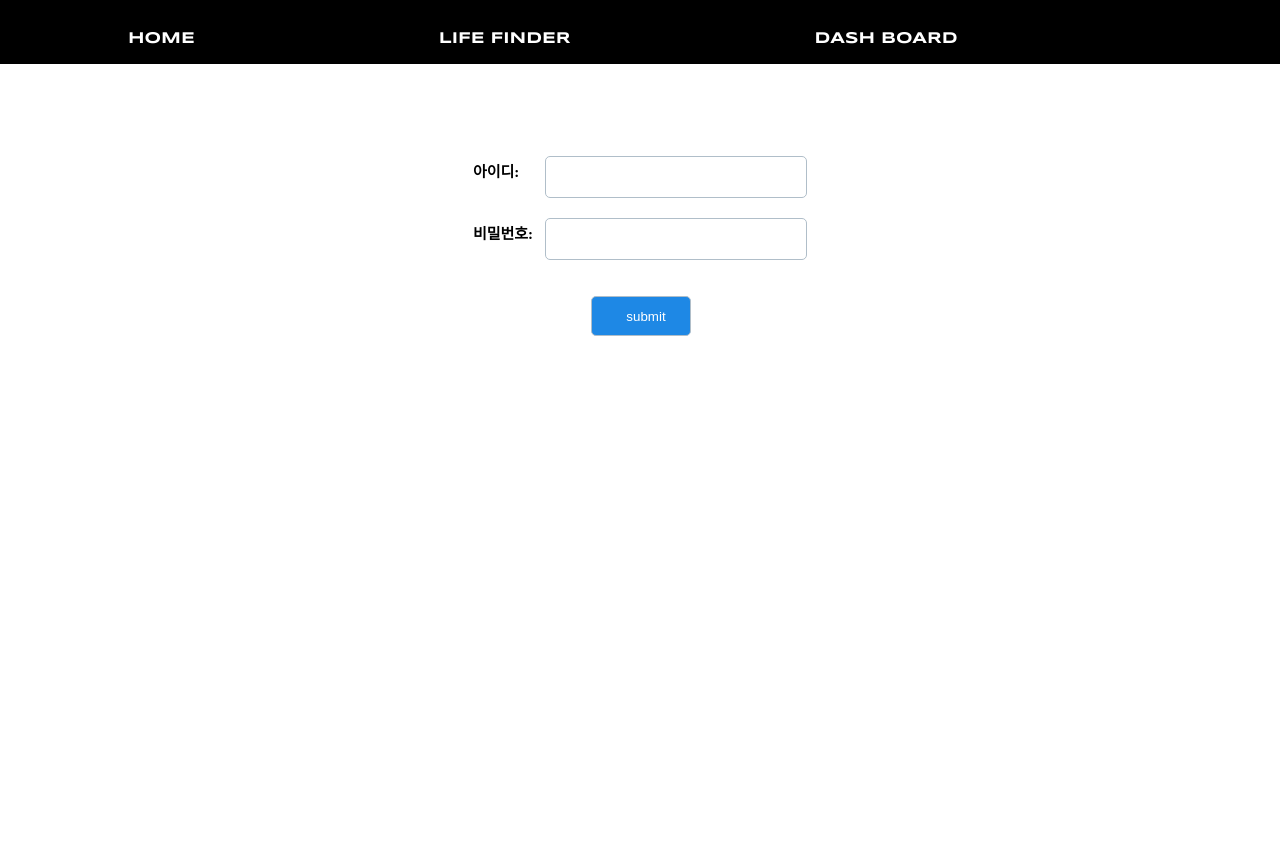
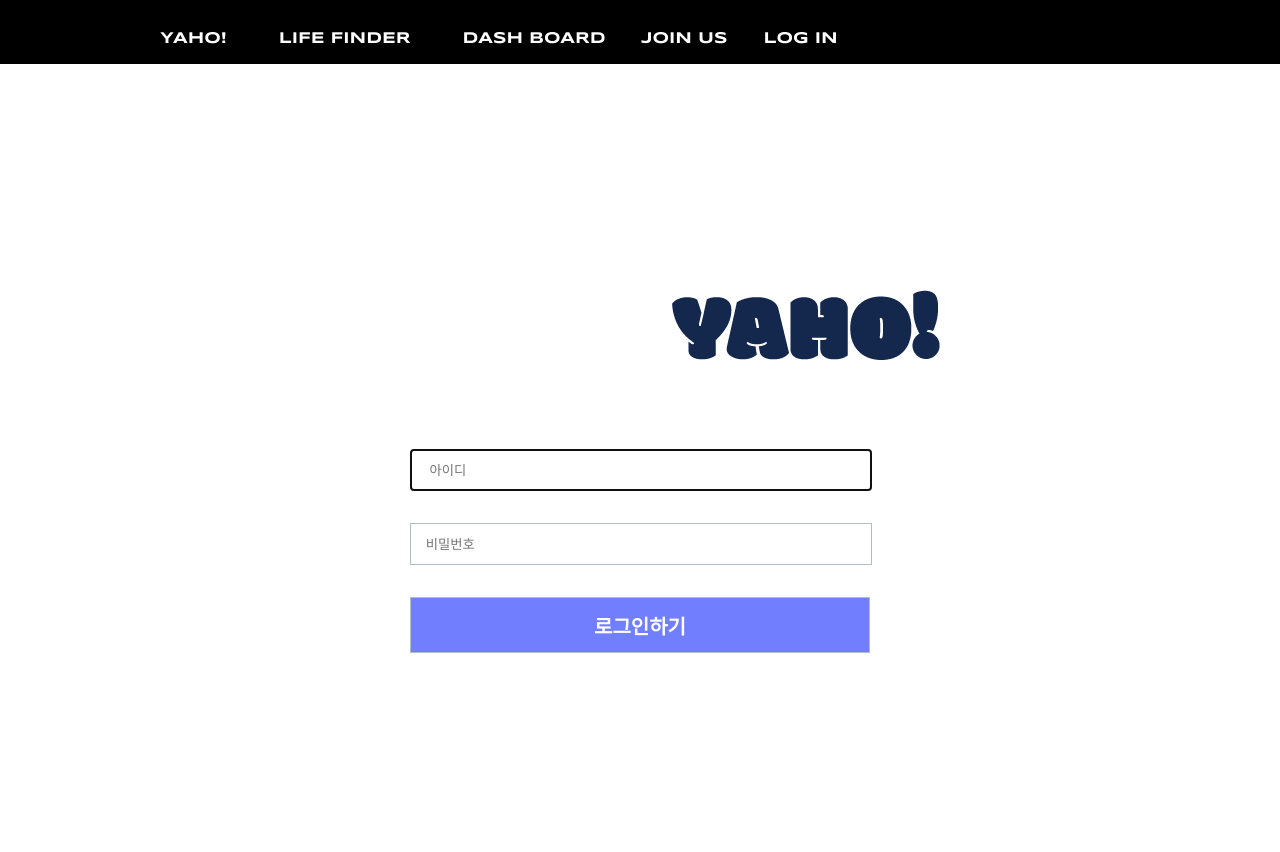
Before and after one commit to Koeunseooooo/Life_Finder, a Django app: page /create/login/ in a window 1280 px wide. Shown: the top 852 px of the page. Before the commit the page ends 336 px from the top, so only its background shows below. Run offline with Django 3.2, Linux system fonts and the light colour scheme.

Commit message:
mainpage modify

```diff
--- a/config/create_profile/forms.py
+++ b/config/create_profile/forms.py
@@ -14,10 +14,10 @@ class CreateUserForm(UserCreationForm):  # 회원가입폼
 
 class CustomAuthenticationForm(AuthenticationForm):
     username = UsernameField(
-        label='아이디',
+        label='',
     )
     password = forms.CharField(
-        label="비밀번호",
+        label="",
         strip=False,
         widget=forms.PasswordInput,
     )
--- a/config/create_profile/templates/create_profile/login.html
+++ b/config/create_profile/templates/create_profile/login.html
@@ -1,14 +1,25 @@
 {% extends 'main/base.html' %}
+{% load static %}
 {% block style %}
     <style>
+    *{
+        margin: 0;
+        padding: 0;
+    }
     form {
-        background-color: white;
+        padding-top: 1rem;
         width: 600px;
-        padding: 40px;
-        border-radius: 5px;
-        margin: 0px auto;
+        margin: 0 auto;
     }
 
+
+    #logoimg{
+        padding-top: 8rem;
+        margin-left: 34rem;
+    }
+    .formbox{
+        margin: 0 auto;
+    }
     h2 {
         text-align: center;
         line-height: 80px;
@@ -27,28 +38,34 @@
     }
 
     input, button {
-        margin-left: 10px;
+
         width: 250px;
         height: 40px;
-        border-radius: 5px;
-        border: solid 1px #b0bec9;;
-        margin-top: 10px;
-        padding-left: 10px;
-    }
+        border: solid 1px #b0bec9;
+        margin-top: 1.5rem;
 
-    #save {
-        margin-top: 30px;
-        margin-left: 251px;
-        background-color: #1E88E5;
-        border-radius: 5px;
-        color: white;
-        width: 100px;
-        text-align: center;
     }
 
 
+
+    #save {
+        margin-top: 4rem;
+        background-color: #717FFF;
+        color: white;
+        width: 460px;
+        height: 56px;
+        text-align: center;
+        font-family: "Noto Sans KR", sans-serif;
+        font-size: 20px;
+        font-weight: 700;
+    }
+
+    #logbtn{
+        margin-left: 4.5rem;
+    }
+
     input[type=password] {
-    font-family: "Adobe 고딕 Std B";
+    font-family: "Noto Sans KR", sans-serif;
     }
     footer{
         display: none;
@@ -59,19 +76,49 @@
     li{
         line-height: 30px;
     }
+
+    #id_username{
+        width: 460px;
+
+    }
+
+    #id_password{
+        width: 460px;
+
+    }
+
+    #box{
+        margin: 0 auto;
+
+        width: 460px;
+    }
+    #box input{
+
+        width: 460px;
+        margin-top: 2rem;
+    }
     </style>
 {% endblock %}
 {% block content %}
+    {% load staticfiles %}
     <div style="height: 100px"></div>
+
     <div class="formbox">
+    <div id="logoimg">
+    <img src="{% static 'main/NAME.png' %}">
+    </div>
+
+
         <form method="POST" action="{% url 'create_profile:login' %}" enctype="multipart/form-data">
             {% csrf_token %}
             <table>
-                <div id="box">
-                    {{ login_form }}
+            <div id="box">
+                <input name="username" type="text" placeholder="     아이디" autofocus><br/>
+                <input name="password" type="password" placeholder="    비밀번호">
+                <input type="submit" id="save" value="로그인하기"/>
                 </div>
-            </table>
-            <input type="submit" id="save" value="submit"/>
+
+
         </form>
     </div>
 {% endblock %}
--- a/config/main/static/main/base.css
+++ b/config/main/static/main/base.css
@@ -5,7 +5,9 @@
     text-decoration: none;
 }
 
-
+.navt li a{
+    color: white;
+}
 nav {
     background-color: black;
     width: 100%;
@@ -13,6 +15,7 @@ nav {
     font-weight: 900;
     position: fixed;
 }
+
 
 nav ul {
     width: 80%;
@@ -24,27 +27,24 @@ nav ul {
 
 nav li {
     font-family: "Syncopate", sans-serif;
-    color: white;
     display: inline-block;
     padding-top: 1.5rem;
+    margin-left: 2rem;
 
 }
 
 nav li:nth-child(2) {
-    margin-left: 15rem;
+    margin-left: 3rem;
 
 }
 
 nav li:nth-child(3) {
-    margin-left: 15rem;
+    margin-left: 3rem;
 }
 
-nav li:nth-child(4) {
-    margin-left: 20rem;
-}
+nav a{
+    color: red;
 
-nav a {
-    color: white;
 }
 
 .r_contents {
--- a/config/main/templates/main/base.html
+++ b/config/main/templates/main/base.html
@@ -12,21 +12,22 @@
 <body>
 
 <nav>
-    <ul>
-        <li><a href="/">HOME</a></li>
+    <ul class="navt">
+        <li><a href="/">YAHO!</a></li>
         <li><a href="#">LIFE FINDER</a></li>
         <li><a href="#">DASH BOARD</a></li>
 
         {% if user.is_authenticated %}
             <li><a href="{% url 'create_profile:profile_look' request.user.pk  %}">MY PAGE</a></li>
-            <li><a href="{% url 'create_profile:logout' %}">로그아웃</a></li>
+            <li><a href="{% url 'create_profile:logout' %}">LOGOUT</a></li>
         {% else %}
-            <li><a href="{% url 'create_profile:signup' %}">회원가입</a></li>
-            <li><a href="{% url 'create_profile:login' %}">로그인</a></li> {#보던 페이지로 이동#}
+            <li><a href="{% url 'create_profile:signup' %}">JOIN US</a></li>
+            <li><a href="{% url 'create_profile:login' %}">LOG IN</a></li> {#보던 페이지로 이동#}
         {% endif %}
     </ul>
 </nav>
 
+#바디
 <div class="r_contents">
     {% block content %}
     {% endblock %}
```
Also changed, not shown: config/main/static/main/main.css (+97 -34 lines), config/main/templates/main/main.html (+32 -10 lines), config/main/static/img01.png (deleted), config/main/static/logo001.png (added), config/main/static/main/NAME.png (added), 1 other file.
